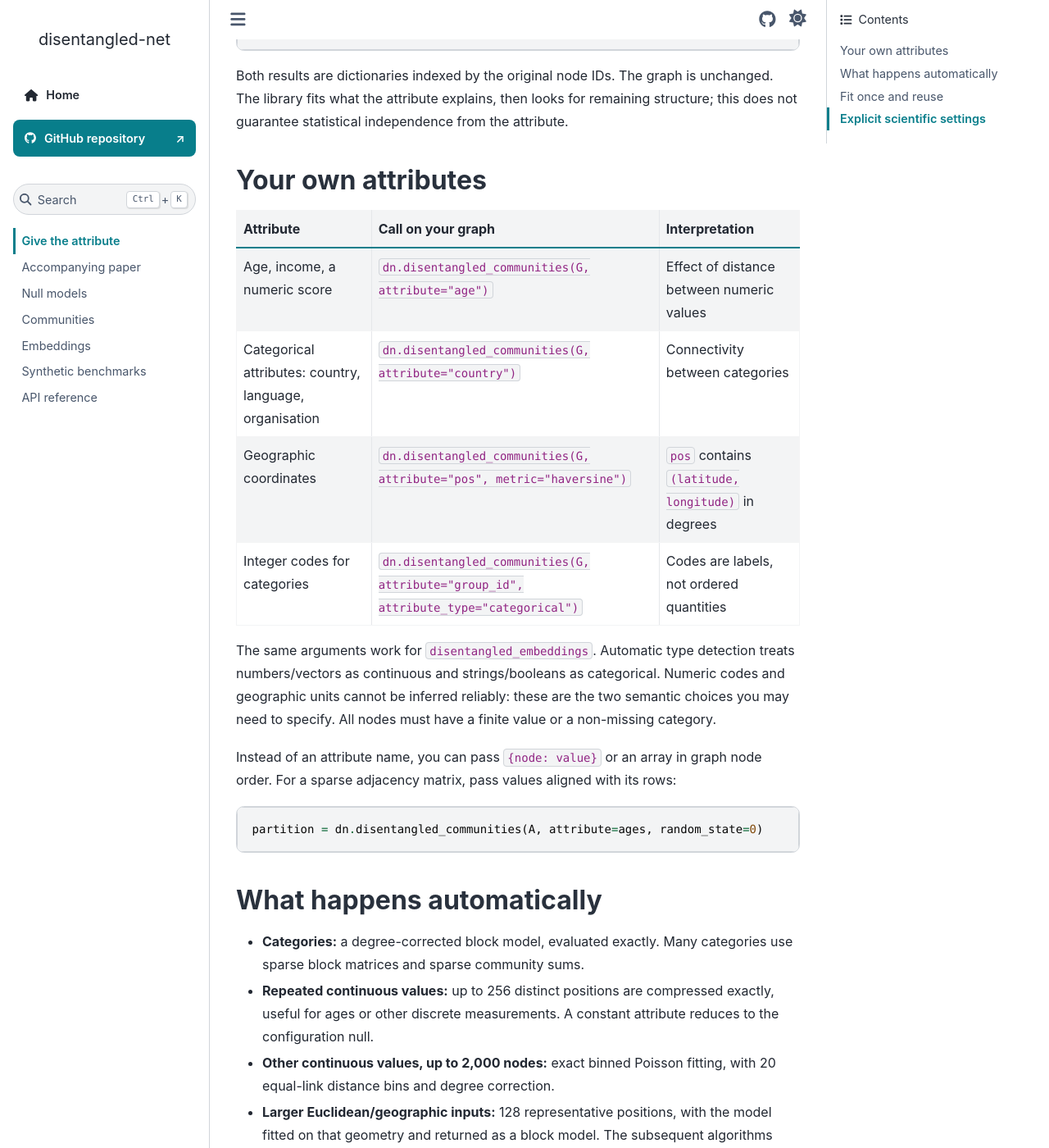
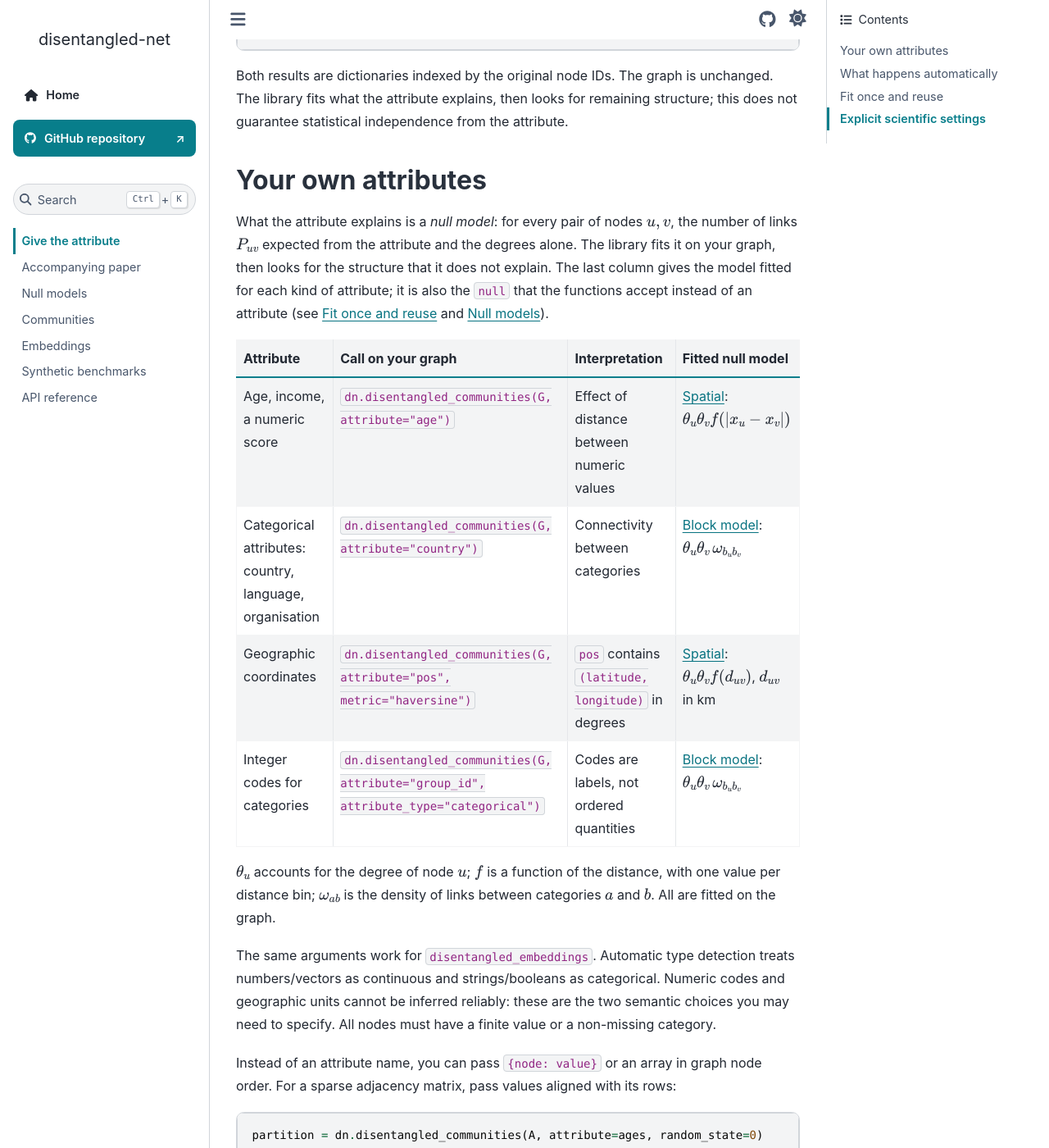
Before and after one commit to Yquetzal/disentangled_structures_inferences_on_networks, a Sphinx documentation site: the page built from docs/guide/quickstart.md, in a window 1280 px wide and 1400 px high, scrolled down 269 px. Shown: the whole window at 82% size. Built offline with Sphinx 7.4.7 and the Sphinx Book theme 1.1.4, drawn with Linux system fonts in a browser that asks for light colours.

Commit message:
Show the fitted null model for each attribute type in the quickstart
The "Your own attributes" table gains a "Fitted null model" column (spatial or
degree-corrected block model, with its formula) linking to the Null models page,
and a short definition of the null model, which is also the `null` the
functions accept instead of an attribute.

Co-Authored-By: Claude Opus 5.5 <noreply@anthropic.com>

````diff
--- a/docs/guide/quickstart.md
+++ b/docs/guide/quickstart.md
@@ -17,12 +17,23 @@ structure; this does not guarantee statistical independence from the attribute.
 
 ## Your own attributes
 
-| Attribute | Call on your graph | Interpretation |
-|---|---|---|
-| Age, income, a numeric score | `dn.disentangled_communities(G, attribute="age")` | Effect of distance between numeric values |
-| Categorical attributes: country, language, organisation | `dn.disentangled_communities(G, attribute="country")` | Connectivity between categories |
-| Geographic coordinates | `dn.disentangled_communities(G, attribute="pos", metric="haversine")` | `pos` contains `(latitude, longitude)` in degrees |
-| Integer codes for categories | `dn.disentangled_communities(G, attribute="group_id", attribute_type="categorical")` | Codes are labels, not ordered quantities |
+What the attribute explains is a *null model*: for every pair of nodes $u, v$, the
+number of links $P_{uv}$ expected from the attribute and the degrees alone. The
+library fits it on your graph, then looks for the structure that it does not
+explain. The last column gives the model fitted for each kind of attribute; it is
+also the `null` that the functions accept instead of an attribute
+(see {ref}`fit-once` and {doc}`nulls`).
+
+| Attribute | Call on your graph | Interpretation | Fitted null model |
+|---|---|---|---|
+| Age, income, a numeric score | `dn.disentangled_communities(G, attribute="age")` | Effect of distance between numeric values | {ref}`Spatial <spatial-null>`: $\theta_u\theta_v f(\lvert x_u - x_v\rvert)$ |
+| Categorical attributes: country, language, organisation | `dn.disentangled_communities(G, attribute="country")` | Connectivity between categories | {ref}`Block model <block-nulls>`: $\theta_u\theta_v\,\omega_{b_u b_v}$ |
+| Geographic coordinates | `dn.disentangled_communities(G, attribute="pos", metric="haversine")` | `pos` contains `(latitude, longitude)` in degrees | {ref}`Spatial <spatial-null>`: $\theta_u\theta_v f(d_{uv})$, $d_{uv}$ in km |
+| Integer codes for categories | `dn.disentangled_communities(G, attribute="group_id", attribute_type="categorical")` | Codes are labels, not ordered quantities | {ref}`Block model <block-nulls>`: $\theta_u\theta_v\,\omega_{b_u b_v}$ |
+
+$\theta_u$ accounts for the degree of node $u$; $f$ is a function of the
+distance, with one value per distance bin; $\omega_{ab}$ is the density of
+links between categories $a$ and $b$. All are fitted on the graph.
 
 The same arguments work for `disentangled_embeddings`. Automatic type detection
 treats numbers/vectors as continuous and strings/booleans as categorical. Numeric
@@ -62,6 +73,7 @@ compression keeps the original model; landmarks define an approximate one.
 Custom distance functions retain exact evaluation and can therefore be slow
 on large graphs. The automatic path currently accounts for one attribute at a time.
 
+(fit-once)=
 ## Fit once and reuse
 
 ```python
````
Also changed, not shown: docs/guide/nulls.md (+2 -0 lines).
